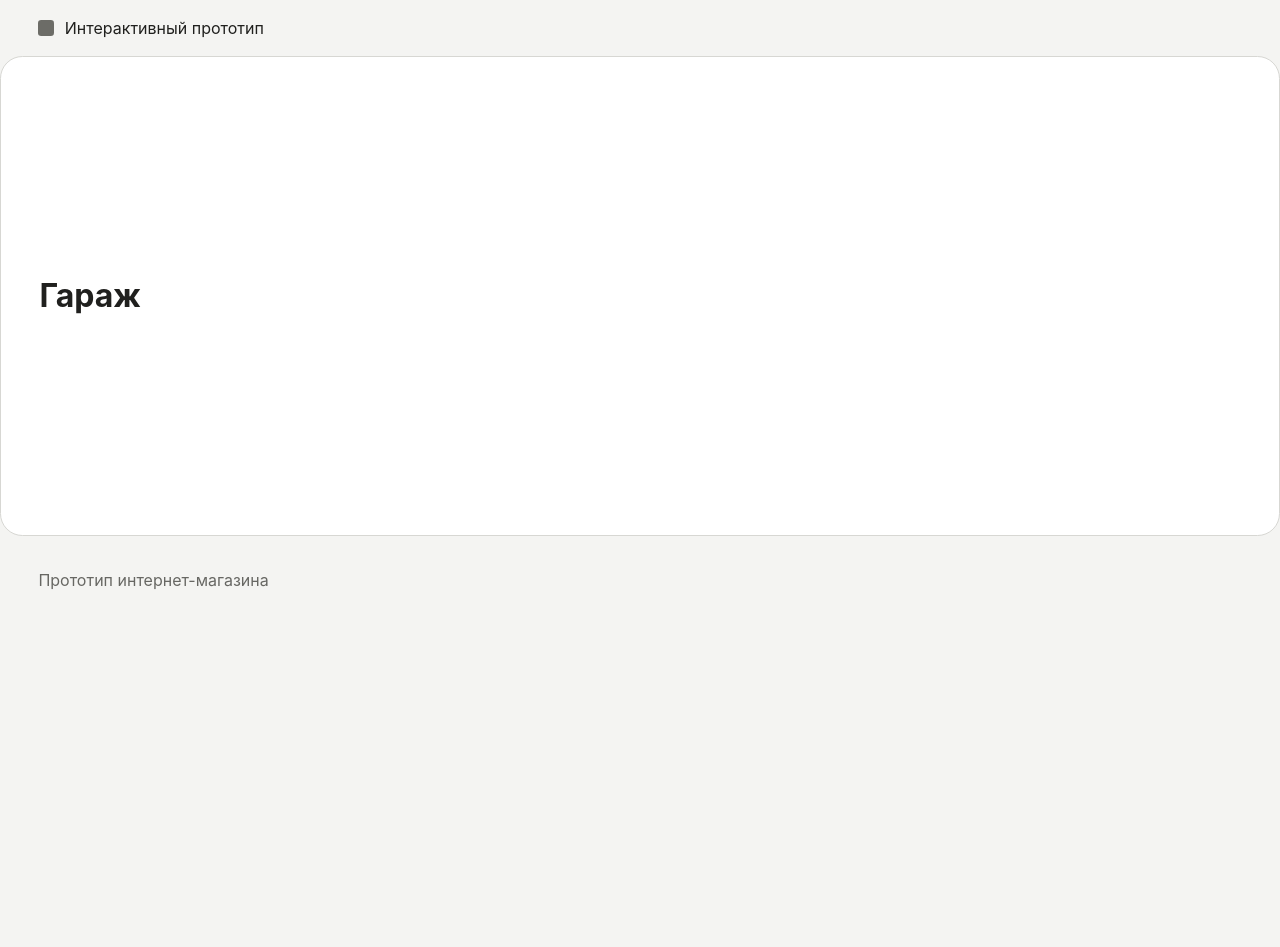
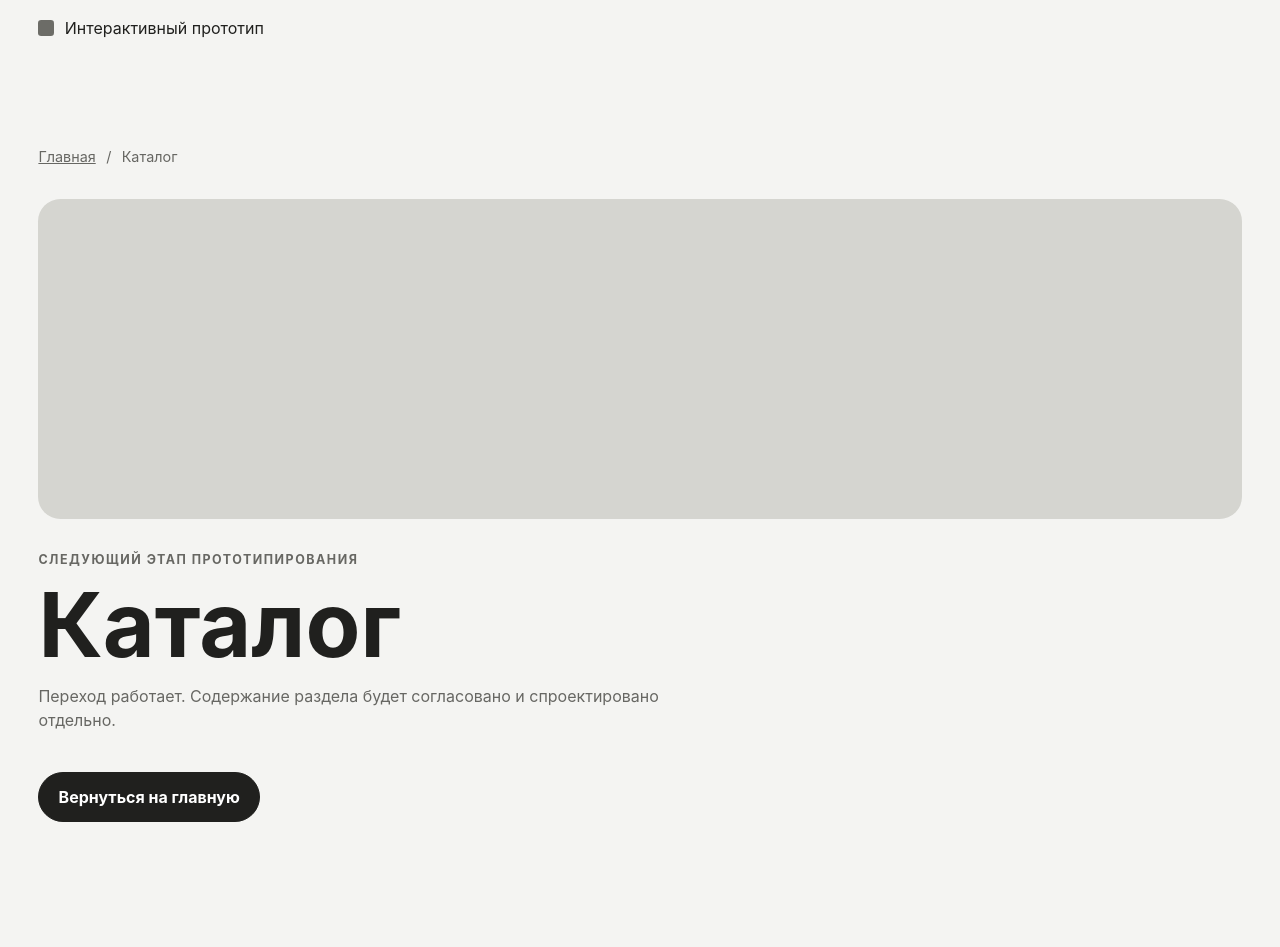
Before and after one commit to kcska18051-crypto/garage, a React (Vite) app in the folder prototype/: page /catalog in a window 1280 px wide. Shown: the top 947 px of the page. Before the commit the page ends 800 px from the top, so only its background shows below. Built offline with nearby package versions, Linux system fonts and the light colour scheme.

Commit message:
feat: add prototype content model and routes

```diff
--- a/prototype/src/app/App.tsx
+++ b/prototype/src/app/App.tsx
@@ -1,14 +1,19 @@
-export function App() {
+import { BrowserRouter, useInRouterContext } from 'react-router-dom'
+import { AppRoutes } from './routes'
+
+function AppContent() {
   return (
     <div className="app-shell">
       <header className="prototype-bar">
         <span className="prototype-mark" aria-hidden="true" />
         <span>Интерактивный прототип</span>
       </header>
-      <main className="page-shell">
-        <h1>Гараж</h1>
-      </main>
+      <AppRoutes />
       <footer className="prototype-footer">Прототип интернет-магазина</footer>
     </div>
   )
 }
+
+export function App() {
+  return useInRouterContext() ? <AppContent /> : <BrowserRouter><AppContent /></BrowserRouter>
+}
--- /dev/null
+++ b/prototype/src/app/routes.tsx
@@ -0,0 +1,28 @@
+import { Route, Routes } from 'react-router-dom'
+import { HomePage } from '../pages/HomePage'
+import { NotFoundPage } from '../pages/NotFoundPage'
+import { PlaceholderPage } from '../pages/PlaceholderPage'
+
+export type RouteDefinition = { path: string; label: string }
+
+export const prototypeRoutes: RouteDefinition[] = [
+  { path: '/catalog/*', label: 'Каталог' }, { path: '/search', label: 'Результаты поиска' },
+  { path: '/services/*', label: 'Услуги' }, { path: '/actions', label: 'Акции' },
+  { path: '/brands/*', label: 'Бренды' }, { path: '/new', label: 'Новинки' },
+  { path: '/product/:slug', label: 'Карточка товара' }, { path: '/favorites', label: 'Избранное' },
+  { path: '/compare', label: 'Сравнение' }, { path: '/cart', label: 'Корзина' },
+  { path: '/profile', label: 'Личный кабинет' }, { path: '/shops', label: 'Магазины' },
+  { path: '/delivery', label: 'Доставка и оплата' }, { path: '/about', label: 'О компании' },
+  { path: '/contacts', label: 'Контакты' }, { path: '/articles/:slug', label: 'Статья' },
+  { path: '/news/:slug', label: 'Новость' }, { path: '/business', label: 'Юридическим лицам' },
+]
+
+export function AppRoutes() {
+  return (
+    <Routes>
+      <Route path="/" element={<HomePage />} />
+      {prototypeRoutes.map((route) => <Route key={route.path} path={route.path} element={<PlaceholderPage title={route.label} />} />)}
+      <Route path="*" element={<NotFoundPage />} />
+    </Routes>
+  )
+}
--- /dev/null
+++ b/prototype/src/pages/HomePage.tsx
@@ -0,0 +1,8 @@
+export function HomePage() {
+  return (
+    <main className="page-shell">
+      <h1>Гараж</h1>
+      <p>Главная страница интерактивного прототипа.</p>
+    </main>
+  )
+}
--- /dev/null
+++ b/prototype/src/pages/NotFoundPage.tsx
@@ -0,0 +1,12 @@
+import { Link } from 'react-router-dom'
+
+export function NotFoundPage() {
+  return (
+    <main className="placeholder-page">
+      <p className="eyebrow">Ошибка 404</p>
+      <h1>Страница не найдена</h1>
+      <p>Такого адреса нет в текущей карте прототипа.</p>
+      <Link className="button button--dark" to="/">Вернуться на главную</Link>
+    </main>
+  )
+}
--- /dev/null
+++ b/prototype/src/pages/PlaceholderPage.tsx
@@ -0,0 +1,14 @@
+import { Link } from 'react-router-dom'
+
+export function PlaceholderPage({ title }: { title: string }) {
+  return (
+    <main className="placeholder-page">
+      <nav aria-label="Хлебные крошки"><Link to="/">Главная</Link><span>/</span><span>{title}</span></nav>
+      <div className="placeholder-page__media" aria-hidden="true" />
+      <p className="eyebrow">Следующий этап прототипирования</p>
+      <h1>{title}</h1>
+      <p>Переход работает. Содержание раздела будет согласовано и спроектировано отдельно.</p>
+      <Link className="button button--dark" to="/">Вернуться на главную</Link>
+    </main>
+  )
+}
--- a/prototype/src/styles/global.css
+++ b/prototype/src/styles/global.css
@@ -19,6 +19,21 @@ button,
 input {
   font: inherit;
 }
+
+.button {
+  align-items: center;
+  border: 1px solid var(--color-text);
+  border-radius: 999px;
+  display: inline-flex;
+  font-weight: 650;
+  justify-content: center;
+  min-height: 3rem;
+  padding: 0.75rem 1.2rem;
+  text-decoration: none;
+}
+
+.button--dark { background: var(--color-text); color: var(--color-surface); }
+.eyebrow { color: var(--color-text-muted); font-size: 0.78rem; font-weight: 750; letter-spacing: 0.12em; text-transform: uppercase; }
 
 a {
   color: inherit;
@@ -69,3 +84,16 @@ a {
   color: var(--color-text-muted);
   padding-block: 2rem;
 }
+
+.placeholder-page {
+  margin: 0 auto;
+  max-width: var(--container);
+  min-height: 70vh;
+  padding: clamp(2rem, 7vw, 7rem) var(--gutter);
+}
+
+.placeholder-page nav { display: flex; gap: 0.65rem; color: var(--color-text-muted); font-size: 0.9rem; }
+.placeholder-page__media { background: var(--color-placeholder-2); border-radius: var(--radius-lg); height: clamp(10rem, 25vw, 22rem); margin-block: 2rem; }
+.placeholder-page h1 { font-size: clamp(2.5rem, 7vw, 6rem); line-height: 0.95; margin: 0.5rem 0 1rem; }
+.placeholder-page p:not(.eyebrow) { color: var(--color-text-muted); max-width: 42rem; }
+.placeholder-page .button { margin-top: 1.5rem; }
```
Also changed, not shown: prototype/src/data/prototypeData.ts (added, +30 -0 lines), prototype/src/data/types.ts (added, +33 -0 lines), 1 other file (tests, documents, lock files or other folders).
